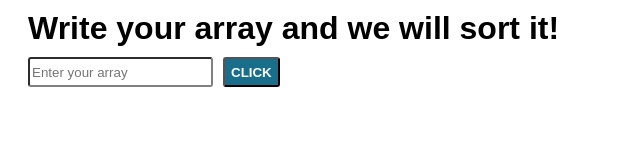
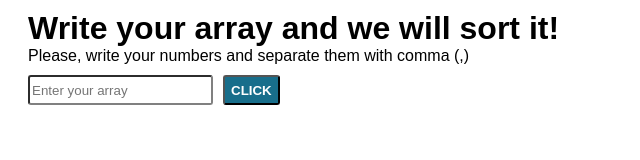
Before and after one commit to FunkeDer/LAB3, a plain HTML site: page index.html in a window 1280 px wide. Shown: the whole page, without its empty margins (0-640 px from the left). Drawn offline with Linux system fonts and the light colour scheme; a web font is replaced by a local one.

Commit message:
second commit

```diff
--- a/index.html
+++ b/index.html
@@ -14,6 +14,7 @@
     <div class="container">
         <div class="content__block">
             <h1 class="content__header">Write your array and we will sort it!</h1>
+            <p class="p">Please, write your numbers and separate them with comma (,)</p>
         </div>
         <div class="input__block">
             <input type="text " placeholder="Enter your array" id="array_input" class="input_1">
```
